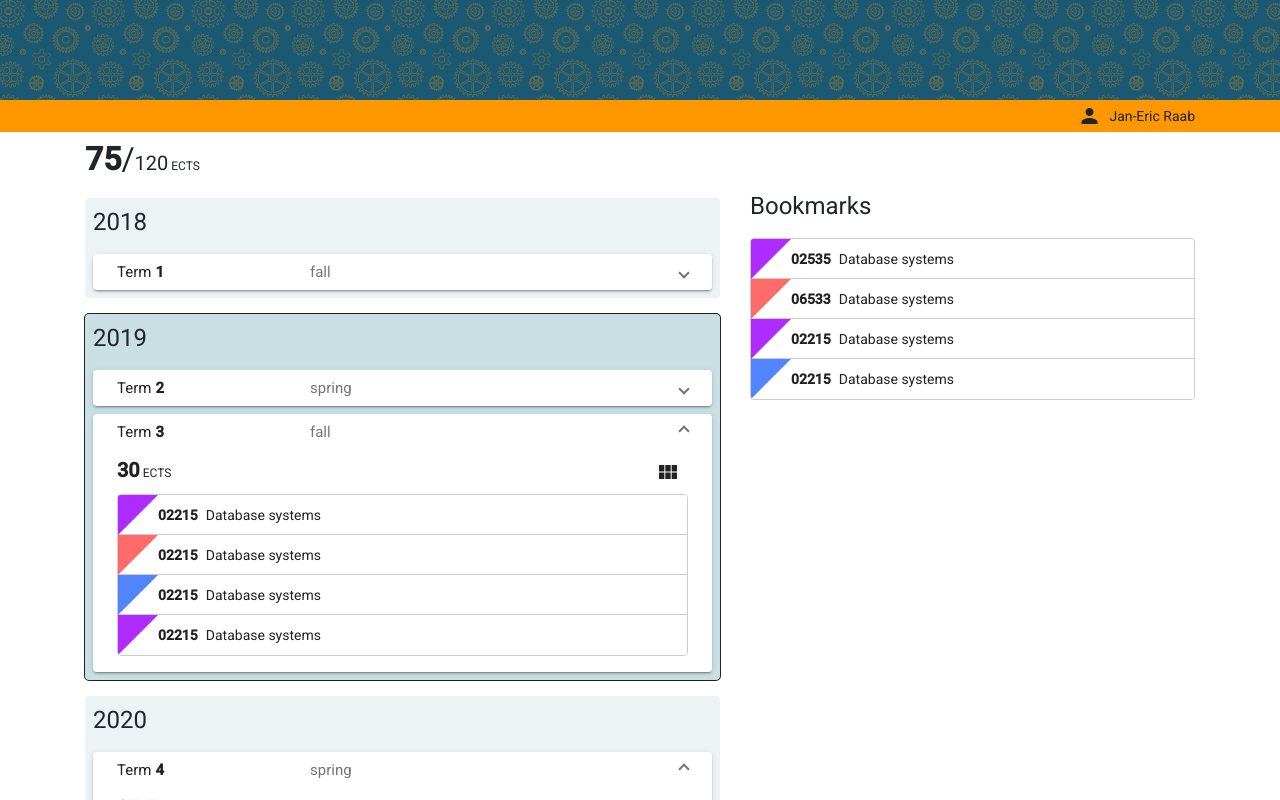
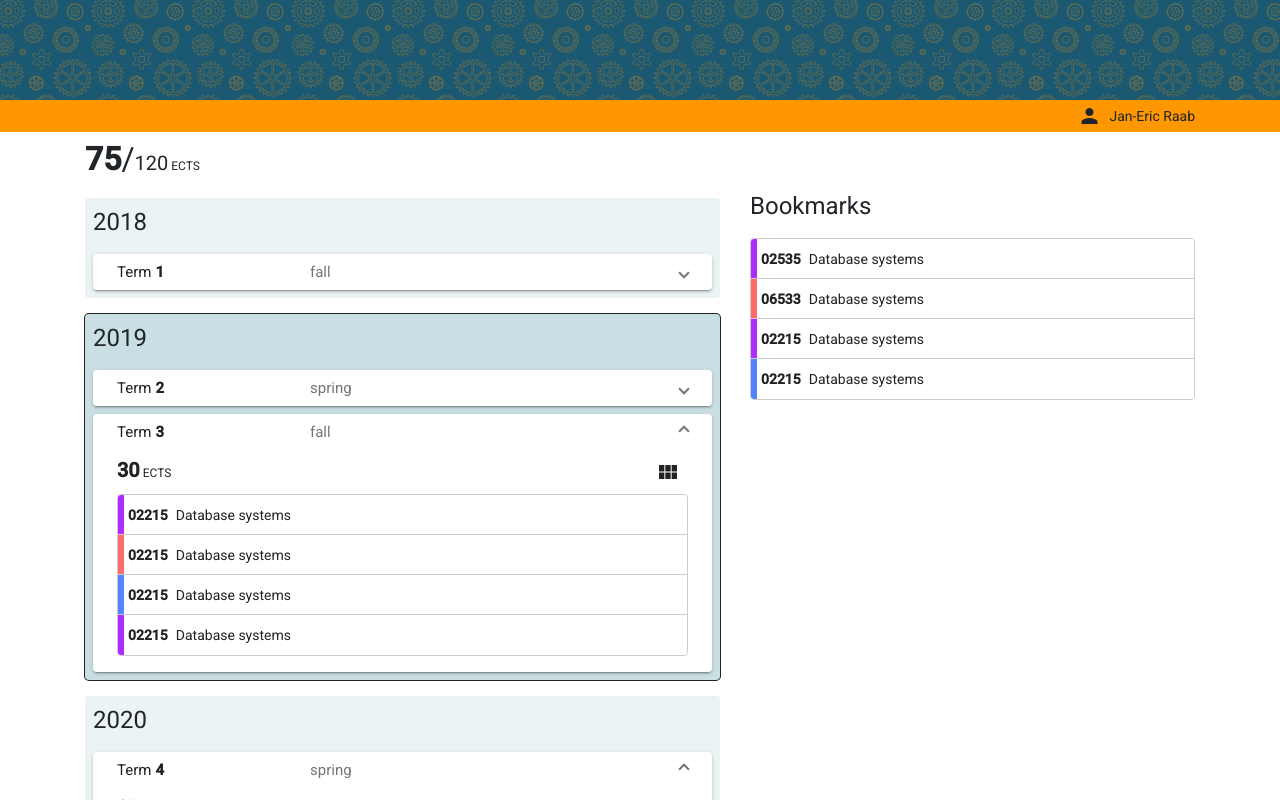
Before and after one commit to Sn0oze/studyPlanner, an Angular app in the folder study-planner-app/: page /planner in a window 1280 px wide. Shown: the top 800 px of the page. Built offline with nearby package versions, Linux system fonts and the light colour scheme.

Commit message:
changed category marker style

```diff
--- a/study-planner-app/src/app/planner/components/course-list-view/course-list-view.component.html
+++ b/study-planner-app/src/app/planner/components/course-list-view/course-list-view.component.html
@@ -6,10 +6,7 @@
   (cdkDropListDropped)="drop($event)"
   [cdkDropListData]="courses">
   <div class="course-item" *ngFor="let course of courses" cdkDrag>
-    <span
-      class="category-marker"
-      [style.border-top-color]="course.category | categoryColor"
-      [style.border-left-color]="course.category | categoryColor"></span>
+    <span class="category-marker" [style.background-color]="course.category | categoryColor"></span>
     <strong>{{course.id}}</strong>
     <span class="ml-2">{{course.name}}</span>
   </div>
--- a/study-planner-app/src/styles/styles.scss
+++ b/study-planner-app/src/styles/styles.scss
@@ -94,25 +94,25 @@ $course-item-height: 40px;
   &:not(.cdk-drag-disabled) {
     cursor: move;
   }
-  &:first-child{
-    &.category-marker{
-      border-radius: 4px 0 0 0;
+  &:last-child{
+    .category-marker{
+      height: $course-item-height;
     }
   }
 }
 
 .category-marker{
   display: inline-block;
-  width: 0;
-  height: 0;
-  border-style: solid;
-  border-width: 20px;
-  border-color: #313131 transparent transparent #313131;
+  width: 6px;
+  height: calc(#{$course-item-height} - 1px);
+  background-color: #313131;
+  margin-right: .25rem;
 }
 
 .cdk-drag-preview {
   .category-marker {
-    border-radius: 4px 0 0 0;
+    border-radius: 4px 0 0 4px;
+    height: $course-item-height;
   }
   box-sizing: border-box;
   border-radius: 4px;
```
